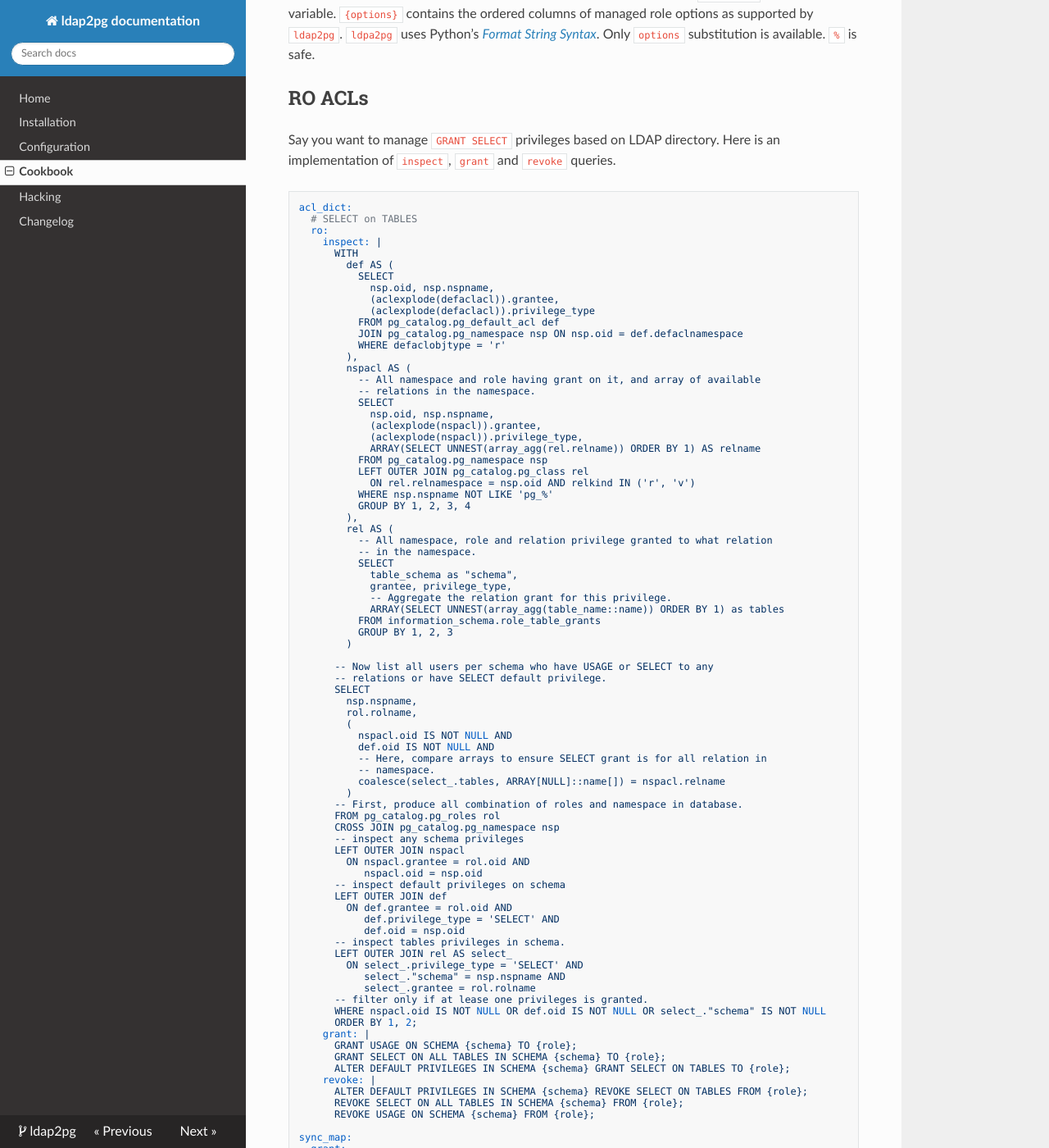
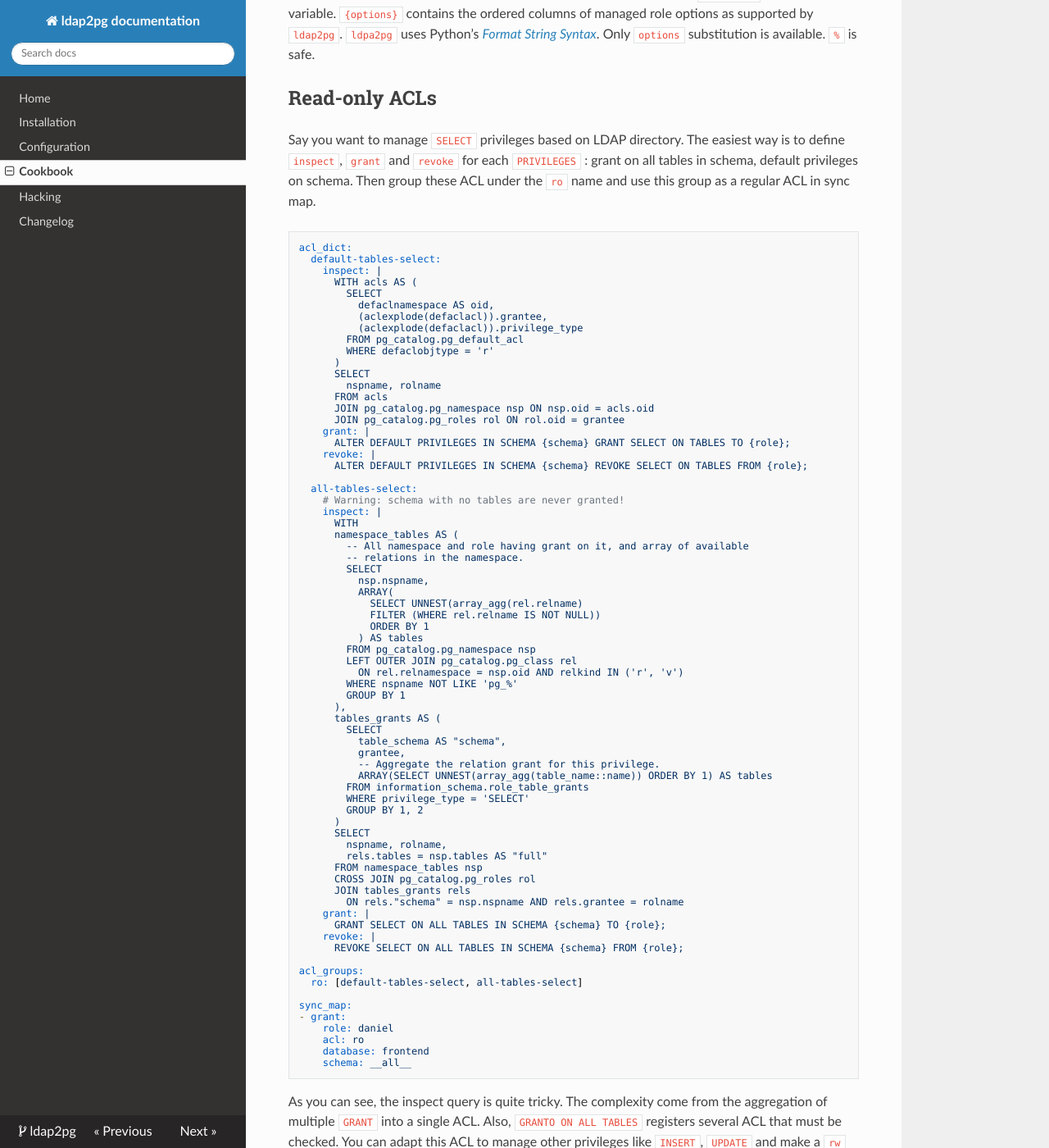
Before and after one commit to dalibo/ldap2pg, an MkDocs documentation site: the page built from docs/cookbook.md, in a window 1280 px wide and 1400 px high, scrolled down 909 px. Shown: the whole window at 82% size. Built offline with MkDocs 1.6.1, drawn with Linux system fonts in a browser that asks for light colours; nearby versions of some CDN libraries; old or Windows-style settings are respelled for this version of MkDocs.

Commit message:
Add ACL group

````diff
--- a/docs/cookbook.md
+++ b/docs/cookbook.md
@@ -47,91 +47,79 @@ Python's [*Format String
 Syntax*](https://docs.python.org/3.7/library/string.html#formatstrings). Only
 `options` substitution is available. `%` is safe.
 
-# RO ACLs
+# Read-only ACLs
 
-Say you want to manage `GRANT SELECT` privileges based on LDAP directory. Here is an implementation of `inspect`, `grant` and `revoke` queries.
+Say you want to manage `SELECT` privileges based on LDAP directory. The easiest
+way is to define `inspect`, `grant` and `revoke` for each `PRIVILEGES` : grant
+on all tables in schema, default privileges on schema. Then group these ACL
+under the `ro` name and use this group as a regular ACL in sync map.
 
 ``` yaml
 acl_dict:
-  # SELECT on TABLES
-  ro:
+  default-tables-select:
     inspect: |
-      WITH
-        def AS (
-          SELECT
-            nsp.oid, nsp.nspname,
-            (aclexplode(defaclacl)).grantee,
-            (aclexplode(defaclacl)).privilege_type
-          FROM pg_catalog.pg_default_acl def
-          JOIN pg_catalog.pg_namespace nsp ON nsp.oid = def.defaclnamespace
-          WHERE defaclobjtype = 'r'
-        ),
-        nspacl AS (
-          -- All namespace and role having grant on it, and array of available
-          -- relations in the namespace.
-          SELECT
-            nsp.oid, nsp.nspname,
-            (aclexplode(nspacl)).grantee,
-            (aclexplode(nspacl)).privilege_type,
-            ARRAY(SELECT UNNEST(array_agg(rel.relname)) ORDER BY 1) AS relname
-          FROM pg_catalog.pg_namespace nsp
-          LEFT OUTER JOIN pg_catalog.pg_class rel
-            ON rel.relnamespace = nsp.oid AND relkind IN ('r', 'v')
-          WHERE nsp.nspname NOT LIKE 'pg_%'
-          GROUP BY 1, 2, 3, 4
-        ),
-        rel AS (
-          -- All namespace, role and relation privilege granted to what relation
-          -- in the namespace.
-          SELECT
-            table_schema as "schema",
-            grantee, privilege_type,
-            -- Aggregate the relation grant for this privilege.
-            ARRAY(SELECT UNNEST(array_agg(table_name::name)) ORDER BY 1) as tables
-          FROM information_schema.role_table_grants
-          GROUP BY 1, 2, 3
-        )
-
-      -- Now list all users per schema who have USAGE or SELECT to any
-      -- relations or have SELECT default privilege.
+      WITH acls AS (
+        SELECT
+          defaclnamespace AS oid,
+          (aclexplode(defaclacl)).grantee,
+          (aclexplode(defaclacl)).privilege_type
+        FROM pg_catalog.pg_default_acl
+        WHERE defaclobjtype = 'r'
+      )
       SELECT
-        nsp.nspname,
-        rol.rolname,
-        (
-          nspacl.oid IS NOT NULL AND
-          def.oid IS NOT NULL AND
-          -- Here, compare arrays to ensure SELECT grant is for all relation in
-          -- namespace.
-          coalesce(select_.tables, ARRAY[NULL]::name[]) = nspacl.relname
-        )
-      -- First, produce all combination of roles and namespace in database.
-      FROM pg_catalog.pg_roles rol
-      CROSS JOIN pg_catalog.pg_namespace nsp
-      -- inspect any schema privileges
-      LEFT OUTER JOIN nspacl
-        ON nspacl.grantee = rol.oid AND
-           nspacl.oid = nsp.oid
-      -- inspect default privileges on schema
-      LEFT OUTER JOIN def
-        ON def.grantee = rol.oid AND
-           def.privilege_type = 'SELECT' AND
-           def.oid = nsp.oid
-      -- inspect tables privileges in schema.
-      LEFT OUTER JOIN rel AS select_
-        ON select_.privilege_type = 'SELECT' AND
-           select_."schema" = nsp.nspname AND
-           select_.grantee = rol.rolname
-      -- filter only if at lease one privileges is granted.
-      WHERE nspacl.oid IS NOT NULL OR def.oid IS NOT NULL OR select_."schema" IS NOT NULL
-      ORDER BY 1, 2;
+        nspname, rolname
+      FROM acls
+      JOIN pg_catalog.pg_namespace nsp ON nsp.oid = acls.oid
+      JOIN pg_catalog.pg_roles rol ON rol.oid = grantee
     grant: |
-      GRANT USAGE ON SCHEMA {schema} TO {role};
-      GRANT SELECT ON ALL TABLES IN SCHEMA {schema} TO {role};
       ALTER DEFAULT PRIVILEGES IN SCHEMA {schema} GRANT SELECT ON TABLES TO {role};
     revoke: |
       ALTER DEFAULT PRIVILEGES IN SCHEMA {schema} REVOKE SELECT ON TABLES FROM {role};
+
+  all-tables-select:
+    # Warning: schema with no tables are never granted!
+    inspect: |
+      WITH
+      namespace_tables AS (
+        -- All namespace and role having grant on it, and array of available
+        -- relations in the namespace.
+        SELECT
+          nsp.nspname,
+          ARRAY(
+            SELECT UNNEST(array_agg(rel.relname)
+            FILTER (WHERE rel.relname IS NOT NULL))
+            ORDER BY 1
+          ) AS tables
+        FROM pg_catalog.pg_namespace nsp
+        LEFT OUTER JOIN pg_catalog.pg_class rel
+          ON rel.relnamespace = nsp.oid AND relkind IN ('r', 'v')
+        WHERE nspname NOT LIKE 'pg_%'
+        GROUP BY 1
+      ),
+      tables_grants AS (
+        SELECT
+          table_schema AS "schema",
+          grantee,
+          -- Aggregate the relation grant for this privilege.
+          ARRAY(SELECT UNNEST(array_agg(table_name::name)) ORDER BY 1) AS tables
+        FROM information_schema.role_table_grants
+        WHERE privilege_type = 'SELECT'
+        GROUP BY 1, 2
+      )
+      SELECT
+        nspname, rolname,
+        rels.tables = nsp.tables AS "full"
+      FROM namespace_tables nsp
+      CROSS JOIN pg_catalog.pg_roles rol
+      JOIN tables_grants rels
+        ON rels."schema" = nsp.nspname AND rels.grantee = rolname
+    grant: |
+      GRANT SELECT ON ALL TABLES IN SCHEMA {schema} TO {role};
+    revoke: |
       REVOKE SELECT ON ALL TABLES IN SCHEMA {schema} FROM {role};
-      REVOKE USAGE ON SCHEMA {schema} FROM {role};
+
+acl_groups:
+  ro: [default-tables-select, all-tables-select]
 
 sync_map:
 - grant:
````
Also changed, not shown: docs/changelog.md (+1 -0 lines), docs/config.md (+20 -0 lines), 9 other files.
